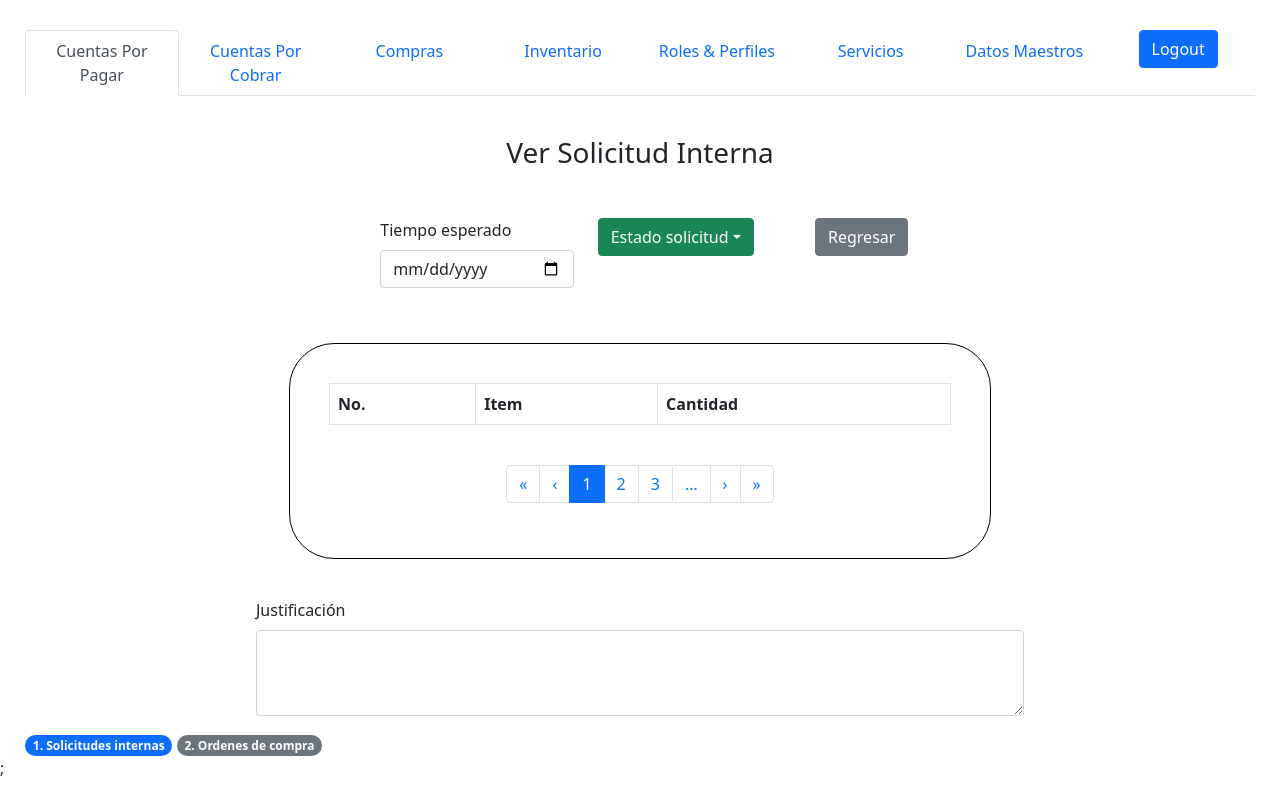
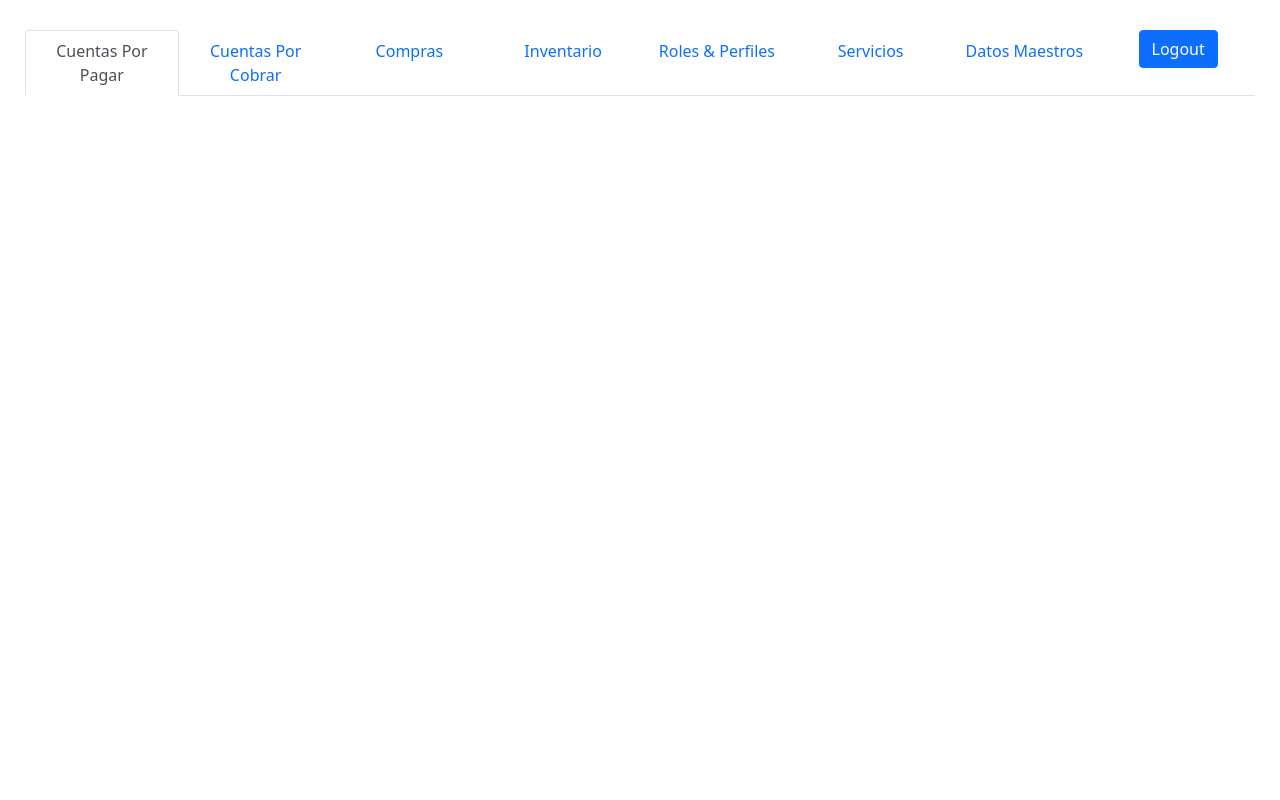
Before and after one commit to davidneitor185/erp_uv, a React (Create React App) app: page /principal/versolicitud in a window 1280 px wide. Built offline with nearby package versions, Linux system fonts and the light colour scheme.

Commit message:
Cambio componente ver solicitud a modal

```diff
--- a/src/view/Rutas.js
+++ b/src/view/Rutas.js
@@ -3,7 +3,6 @@ import Login from "./Login/Login";
 import UserState from "../User/UserState";
 import Solicitudes from "./solicitudes/Solicitudes";
 import CrearSoli from "./solicitudes/CrearSoli";
-import VerSoli from "./solicitudes/VerSoli";
 import Navbar from './componentes/Navbar';
 ;
 
@@ -18,7 +17,7 @@ function Rutas() {
             <Route exact path="/" element={<Login />} />
             <Route path="/principal" element={<Solicitudes />}/>
             <Route path="/principal/crearsolicitud" element={<CrearSoli />}/>
-            <Route path="/principal/versolicitud" element={<VerSoli/>}/>
+
 
           </Routes>
         </Router>
--- a/src/view/componentes/TablaSI.js
+++ b/src/view/componentes/TablaSI.js
@@ -4,6 +4,7 @@ import { Button, Table } from "react-bootstrap";
 import Paginas from "./Paginas";
 import { useNavigate } from "react-router-dom";
 import { Link } from "react-router-dom";
+import ModalVerSoli from "../solicitudes/modalVerSolicitud";
 
 export const TablaSI = (props) => {
 
@@ -37,7 +38,7 @@ export const TablaSI = (props) => {
                   {dato.map((datico) => {
                     return <td>{datico}</td>;
                   })}
-                  <td><Button onClick={()=>verSoli(dato)}>holi</Button></td>
+                  <td><ModalVerSoli/></td>
                 </tr>
               );
             })}
--- a/src/view/solicitudes/VerSoli.js
+++ /dev/null
@@ -1,69 +0,0 @@
-import React from "react";
-import { TablaSI } from "../componentes/TablaSI";
-import { FormControl, Button, Form, Row, Col, Dropdown } from "react-bootstrap";
-import Paginas from "../componentes/Paginas";
-import BadgeInfe from "../componentes/BadgeInfe";
-
-
-
-const VerSoli = () => {
-  const titulos = ["No.", "Item", "Cantidad"];
-  return (
-    <div>
-
-      <div style={{ display: "flex", justifyContent: "center", marginTop: 40 }}>
-        <h3>Ver Solicitud Interna</h3>
-      </div>
-      <div>
-        <Form>
-          <Form.Group
-            as={Row}
-            style={{ justifyContent: "center", marginTop: 40 }}
-          >
-            <Col sm="2">
-            <Form.Group className="mb-3" controlId="formBasicPassword">
-                <Form.Label>Tiempo esperado</Form.Label>
-                <Form.Control type="date" placeholder="dd/mm/aaaa" />
-            </Form.Group>
-              {/* <FormControl
-                placeholder="Tiempo esperado           📅"
-                aria-label="Username"
-                aria-describedby="basic-addon1"
-              /> */}
-            </Col>
-            <Col sm="2">
-              <Dropdown>
-                <Dropdown.Toggle variant="success" id="dropdown-basic">
-                  Estado solicitud
-                </Dropdown.Toggle>
-
-                <Dropdown.Menu>
-                  <Dropdown.Item href="#/action-1">Aprobada Jefe I.</Dropdown.Item>
-                  <Dropdown.Item href="#/action-2">Blah 1</Dropdown.Item>
-                  <Dropdown.Item href="#/action-3">Blah 2</Dropdown.Item>
-                </Dropdown.Menu>
-              </Dropdown>
-            </Col>
-            <Col sm="1">
-              <Button variant="secondary">Regresar</Button>
-            </Col>
-          </Form.Group>
-        </Form>
-      </div>
-      <div style={{ justifyContent: "center", margin: "0 250px" }}>
-        <TablaSI titulos={titulos} />
-      </div>
-      <div style={{ display: "flex", justifyContent: "center" }}>
-        <Form style={{ width: "60%" }}>
-          <Form.Group className="mb-3" controlId="Form.ControlJustifi">
-            <Form.Label>Justificación</Form.Label>
-            <Form.Control as="textarea" rows={3} />
-          </Form.Group>
-        </Form>
-      </div>
-      <BadgeInfe />
-    </div>
-  );
-};
-
-export default VerSoli;
--- /dev/null
+++ b/src/view/solicitudes/modalVerSolicitud.js
@@ -0,0 +1,90 @@
+import { useState } from "react";
+import React from "react";
+import { TablaSI } from "../componentes/TablaSI";
+import { FormControl, Button, Form, Row, Col, Dropdown, Modal } from "react-bootstrap";
+import crearSoli from "./crearSoli.css";
+
+const ModalVerSoli = () => {
+  const [show, setShow] = useState(false);
+  const titulos = ["No.", "Item", "Cantidad"];
+
+  const handleClose = () => setShow(false);
+  const handleShow = () => setShow(true);
+
+  return (
+    <>
+      <Button variant="secondary" onClick={handleShow}>
+        🔍
+      </Button>
+
+      <Modal show={show} onHide={handleClose}
+      fullscreen={true}>
+        <Modal.Header closeButton>
+          <Modal.Title>Ver Solicitud Interna</Modal.Title>
+        </Modal.Header>
+        <Modal.Body>
+          <div>
+
+            <div>
+              <Form>
+                <Form.Group
+                  as={Row}
+                  style={{ justifyContent: "center", marginTop: 40 }}
+                >
+                  <Col sm="2">
+                    <Form.Group className="mb-3" controlId="formBasicPassword">
+                      <Form.Label>Tiempo esperado</Form.Label>
+                      <Form.Control type="date" placeholder="dd/mm/aaaa" />
+                    </Form.Group>
+                    {/* <FormControl
+                placeholder="Tiempo esperado           📅"
+                aria-label="Username"
+                aria-describedby="basic-addon1"
+              /> */}
+                  </Col>
+                  <Col sm="2" className="button">
+                    <Dropdown>
+                      <Dropdown.Toggle variant="success" id="dropdown-basic">
+                        Estado solicitud
+                      </Dropdown.Toggle>
+
+                      <Dropdown.Menu>
+                        <Dropdown.Item href="#/action-1">Aprobada Jefe I.</Dropdown.Item>
+                        <Dropdown.Item href="#/action-2">Blah 1</Dropdown.Item>
+                        <Dropdown.Item href="#/action-3">Blah 2</Dropdown.Item>
+                      </Dropdown.Menu>
+                    </Dropdown>
+                  </Col>
+                  <Col sm="1" className="button">
+                    <Button variant="secondary">Regresar</Button>
+                  </Col>
+                </Form.Group>
+              </Form>
+            </div>
+            <div style={{ justifyContent: "center", margin: "0 250px" }}>
+              <TablaSI titulos={titulos} />
+            </div>
+            <div style={{ display: "flex", justifyContent: "center" }}>
+              <Form style={{ width: "60%" }}>
+                <Form.Group className="mb-3" controlId="Form.ControlJustifi">
+                  <Form.Label>Justificación</Form.Label>
+                  <Form.Control as="textarea" rows={3} />
+                </Form.Group>
+              </Form>
+            </div>
+          </div>
+        </Modal.Body>
+        <Modal.Footer>
+          <Button variant="secondary" onClick={handleClose}>
+            Close
+          </Button>
+          <Button variant="primary" onClick={handleClose}>
+            Save Changes
+          </Button>
+        </Modal.Footer>
+      </Modal>
+    </>
+  );
+};
+
+export default ModalVerSoli;
```
